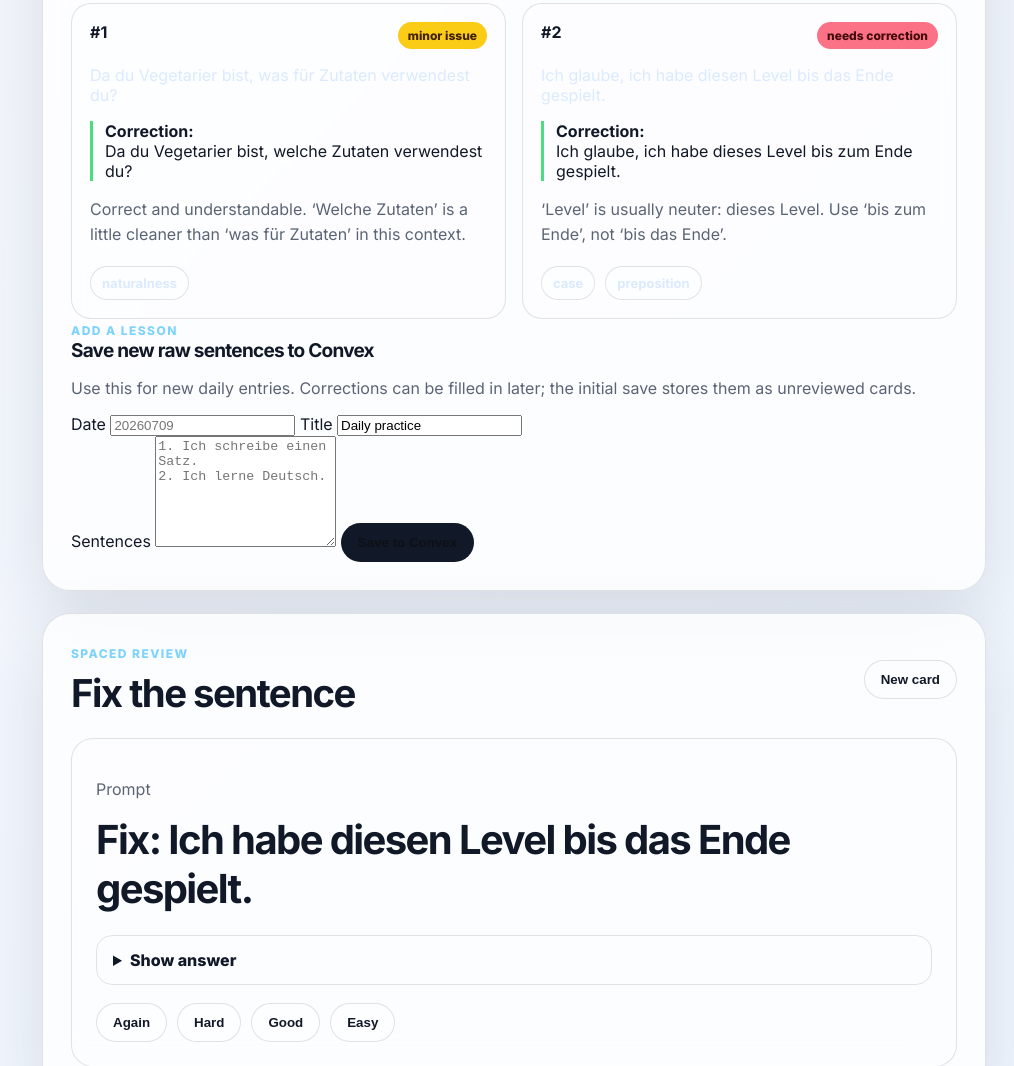
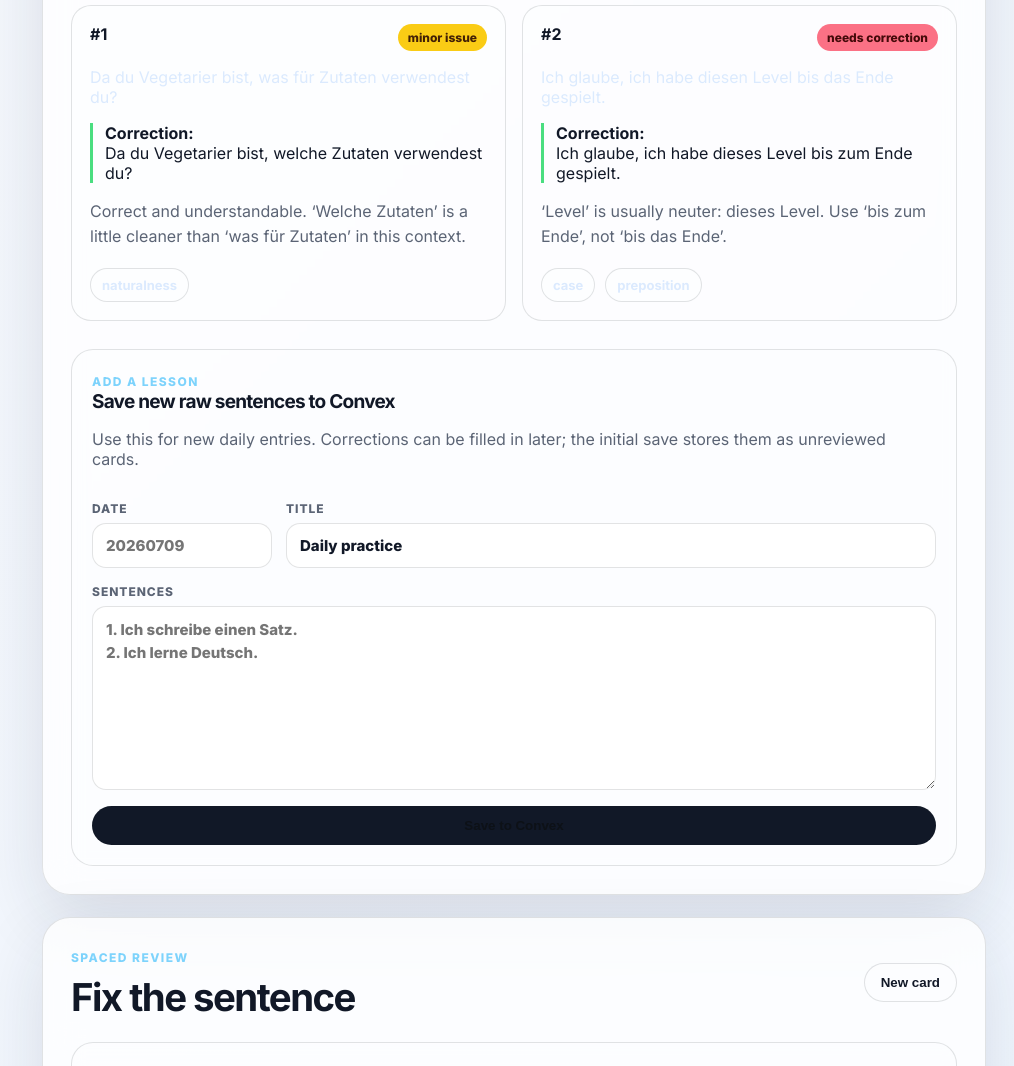
Before and after one commit to xymor/german, a website: page index.html in a window 1280 px wide. Shown: the part 1396-2462 px from the top of the page, without its empty margins (266-1280 px from the left). Drawn offline with Linux system fonts and the light colour scheme; no server answers.

Commit message:
Update German course Convex site: styles.css

```diff
--- a/styles.css
+++ b/styles.css
@@ -102,3 +102,17 @@ summary { cursor:pointer; font-weight: 800; }
   .hero, .grid.two .panel, .section { padding: 20px; border-radius: 22px; }
   .section-heading { align-items:flex-start; flex-direction:column; }
 }
+
+.data-status { margin-top: 18px; color: var(--muted); font-weight: 700; }
+.status.unreviewed { color: #082f49; background: var(--blue); }
+.lesson-form { margin-top: 28px; display: grid; gap: 16px; border: 1px solid var(--line); border-radius: 22px; padding: 20px; background: rgba(255,255,255,.045); }
+.form-grid { display: grid; grid-template-columns: 180px 1fr; gap: 14px; }
+.lesson-form label { display: grid; gap: 7px; color: var(--muted); font-size: 12px; font-weight: 800; text-transform: uppercase; letter-spacing: .08em; }
+.lesson-form input, .lesson-form textarea { width: 100%; border: 1px solid var(--line); border-radius: 14px; padding: 12px 13px; color: var(--text); background: rgba(0,0,0,.18); font: inherit; font-size: 15px; text-transform: none; letter-spacing: 0; }
+.lesson-form textarea { resize: vertical; line-height: 1.5; }
+@media (prefers-color-scheme: light) {
+  .lesson-form input, .lesson-form textarea { background: #fff; color: var(--text); }
+}
+@media (max-width: 560px) {
+  .form-grid { grid-template-columns: 1fr; }
+}
```
